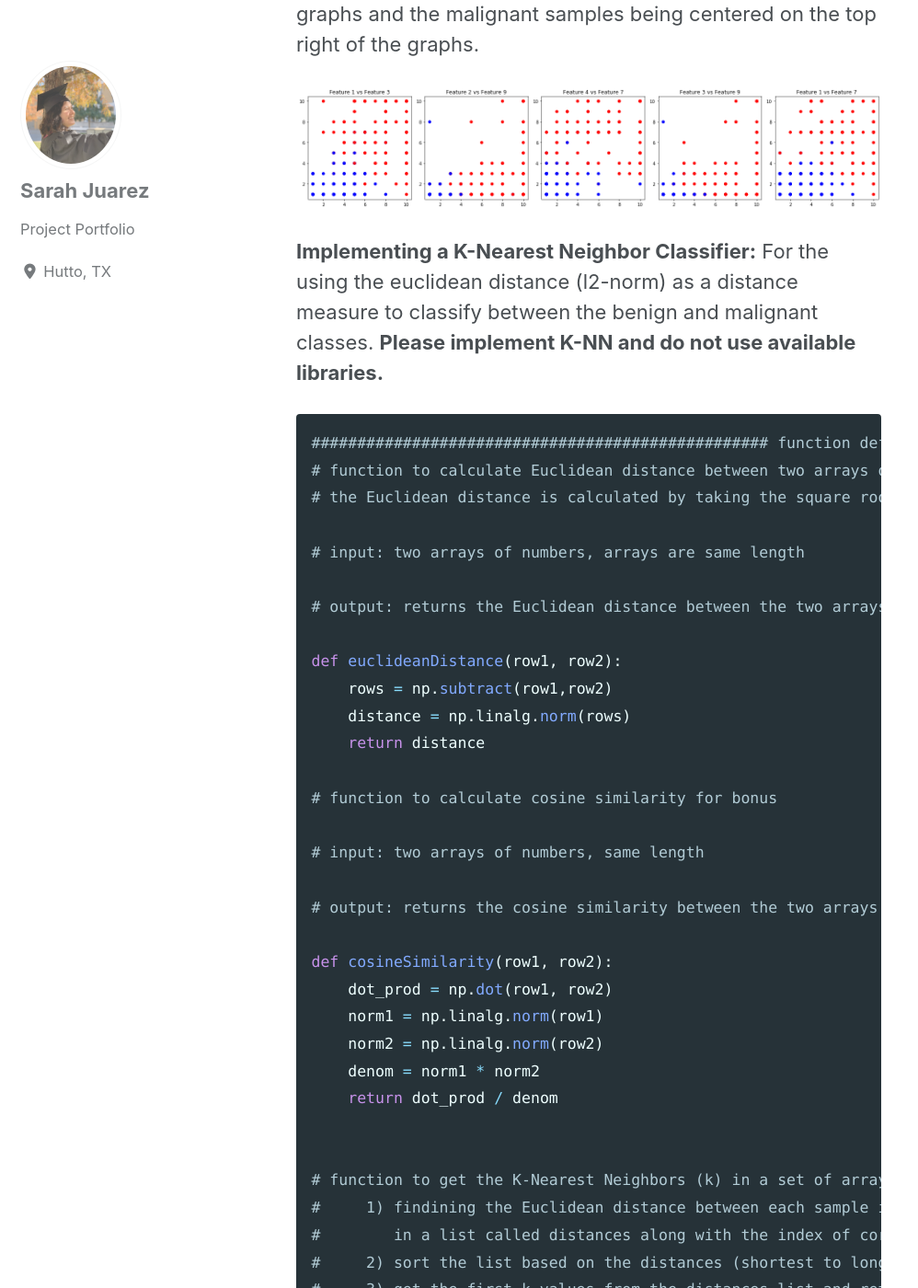
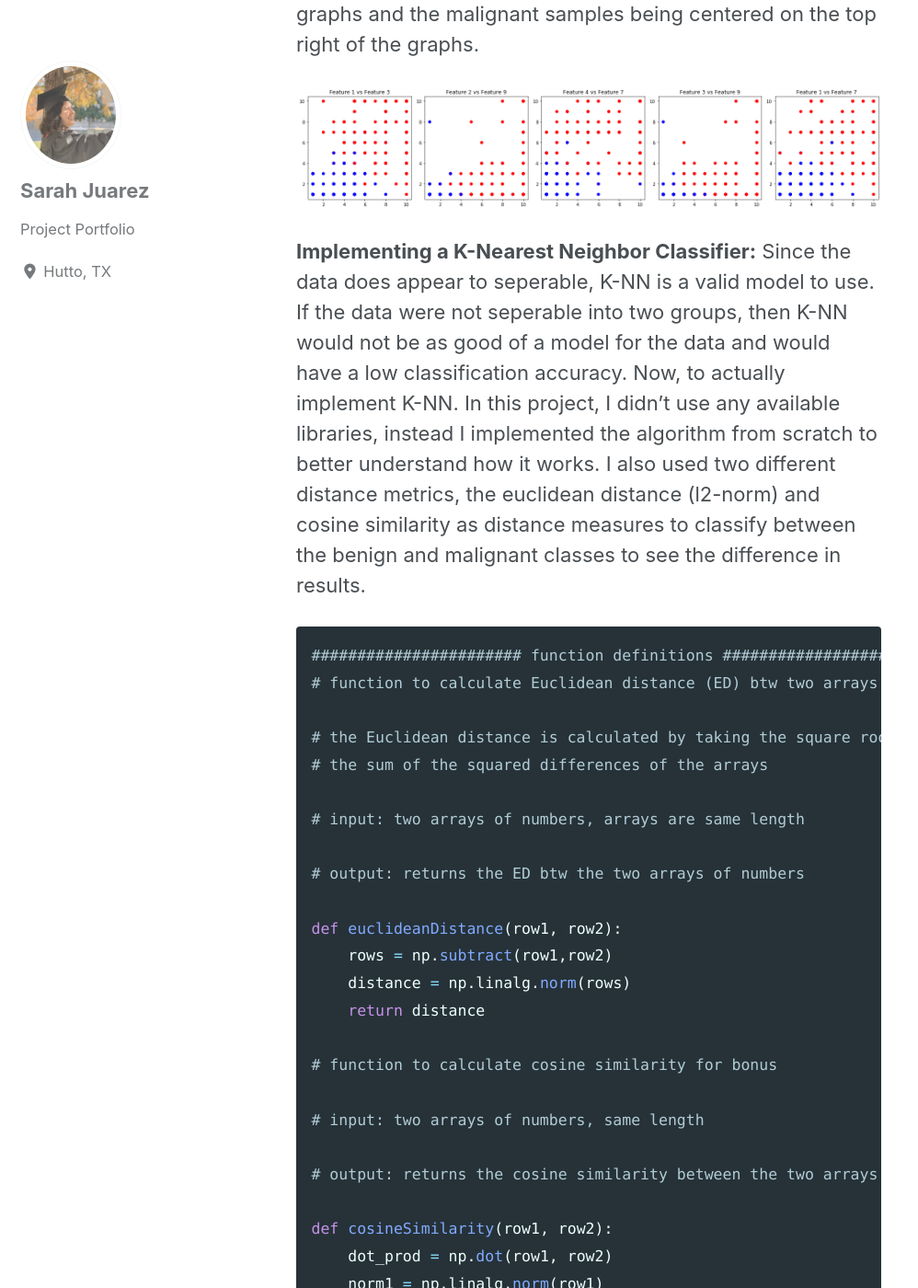
Before and after one commit to sarahajuarez11/sarahajuarez11.github.io, a Jekyll site: the page built from _posts/2019-09-16-KNN-Classifier.md, in a window 1280 px wide and 1400 px high, scrolled down 3705 px. Shown: the whole window at 92% size, without its empty margins (0-998 px from the left). Built offline with Jekyll 4.4.1, drawn with Linux system fonts in a browser that asks for light colours; cached includes are drawn as plain includes; nearby versions of some CDN libraries.

Commit message:
Update KNN

````diff
--- a/_posts/2019-09-16-KNN-Classifier.md
+++ b/_posts/2019-09-16-KNN-Classifier.md
@@ -112,18 +112,23 @@ left of the graphs and the malignant samples being centered on the top right of
 
 
 **Implementing a K-Nearest Neighbor Classifier:**
-For the using the euclidean distance (l2-norm) as a distance measure to classify between the benign and malignant classes.
-**Please implement K-NN and do not use available libraries.**
+Since the data does appear to seperable, K-NN is a valid model to use. If the data were not seperable into two groups,
+then K-NN would not be as good of a model for the data and would have a low classification accuracy.
+Now, to actually implement K-NN. In this project, I didn't use any available libraries, instead I implemented the algorithm
+from scratch to better understand how it works. I also used two different distance metrics, the euclidean distance (l2-norm)
+and cosine similarity as distance measures to classify between the benign and malignant classes to see the difference in results.
 
 
 ```python
-################################################## function definitions ####################################################
-# function to calculate Euclidean distance between two arrays of data
-# the Euclidean distance is calculated by taking the square root of the sum of the squared differences of the arrays
+####################### function definitions #######################
+# function to calculate Euclidean distance (ED) btw two arrays of data
+
+# the Euclidean distance is calculated by taking the square root of
+# the sum of the squared differences of the arrays
 
 # input: two arrays of numbers, arrays are same length
 
-# output: returns the Euclidean distance between the two arrays of numbers
+# output: returns the ED btw the two arrays of numbers
 
 def euclideanDistance(row1, row2):
     rows = np.subtract(row1,row2)
````
